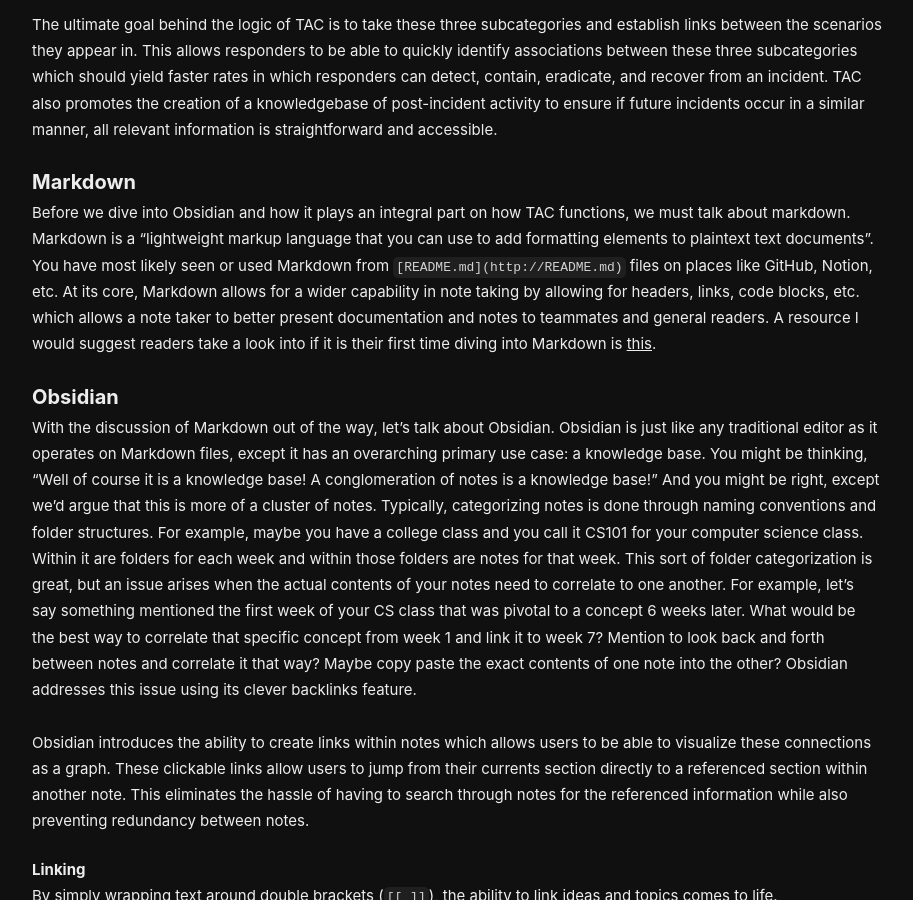
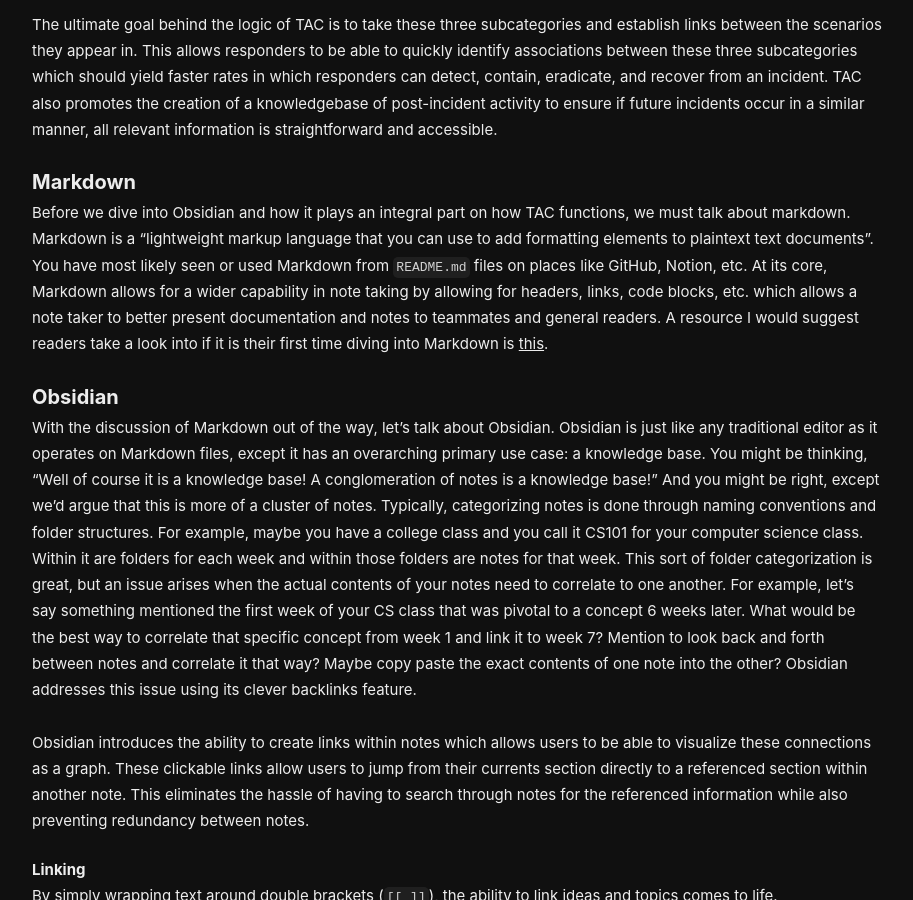
Before and after one commit to notbricey/brisee.github.io, a Jekyll site: the page built from _posts/2024-01-16-tac.md, in a window 1280 px wide and 900 px high, scrolled down 1587 px. Shown: the whole window, without its empty margins (183-1096 px from the left). Built offline with Jekyll 4.4.1, drawn with Linux system fonts in a browser that asks for light colours; part of the change alters nothing that is shown.

Commit message:
Update 2024-01-16-tac.md

```diff
--- a/_posts/2024-01-16-tac.md
+++ b/_posts/2024-01-16-tac.md
@@ -73,7 +73,7 @@ The ultimate goal behind the logic of TAC is to take these three subcategories a
 
 ## Markdown
 
-Before we dive into Obsidian and how it plays an integral part on how TAC functions, we must talk about markdown. Markdown is a “lightweight markup language that you can use to add formatting elements to plaintext text documents”. You have most likely seen or used Markdown from `[README.md](http://README.md)` files on places like GitHub, Notion, etc. At its core, Markdown allows for a wider capability in note taking by allowing for headers, links, code blocks, etc. which allows a note taker to better present documentation and notes to teammates and general readers. A resource I would suggest readers take a look into if it is their first time diving into Markdown is [this](https://www.markdownguide.org/cheat-sheet/).
+Before we dive into Obsidian and how it plays an integral part on how TAC functions, we must talk about markdown. Markdown is a “lightweight markup language that you can use to add formatting elements to plaintext text documents”. You have most likely seen or used Markdown from `README.md` files on places like GitHub, Notion, etc. At its core, Markdown allows for a wider capability in note taking by allowing for headers, links, code blocks, etc. which allows a note taker to better present documentation and notes to teammates and general readers. A resource I would suggest readers take a look into if it is their first time diving into Markdown is [this](https://www.markdownguide.org/cheat-sheet/).
 
 ## Obsidian
 
```
